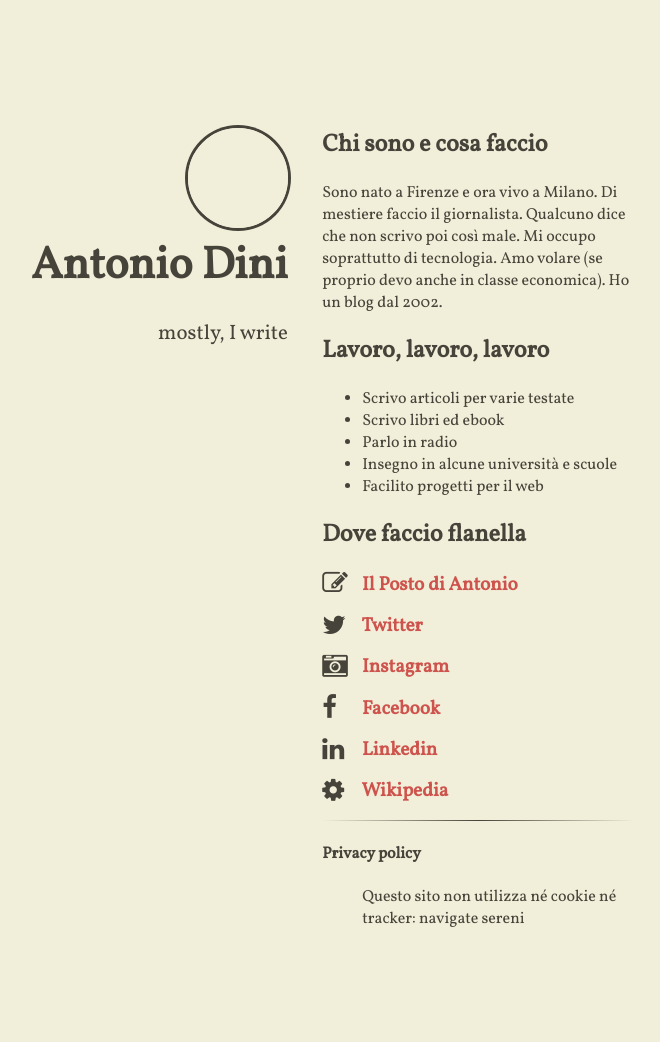
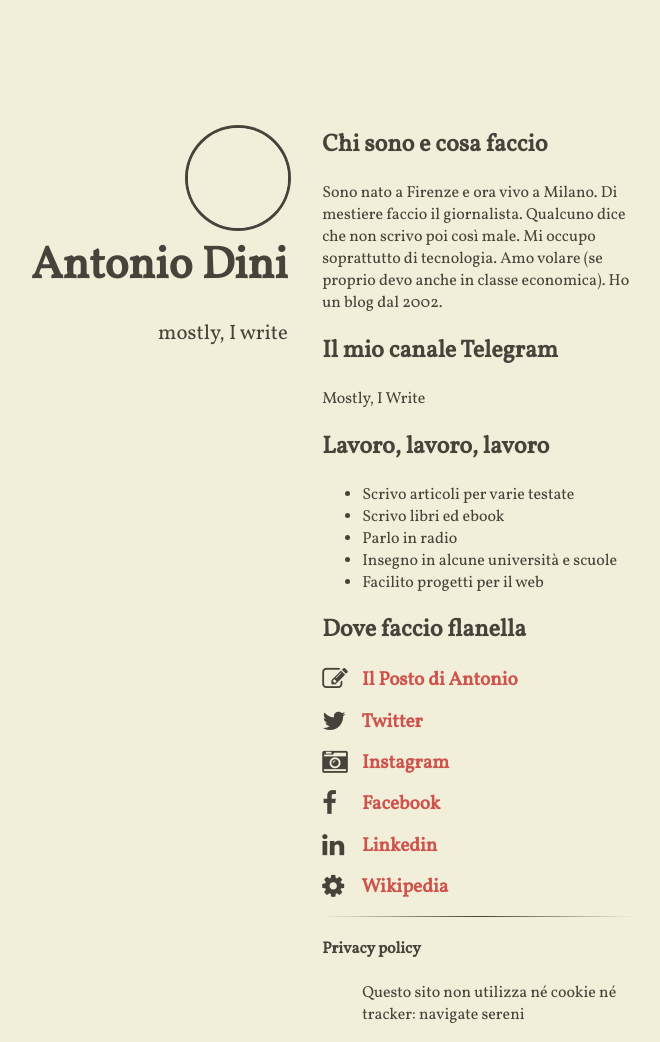
Before and after one commit to antoniodini/antoniodini.github.io, a Jekyll site: the page built from index.html, in a window 1280 px wide. Shown: the whole page, without its empty margins (345-1005 px from the left). Built offline with Jekyll 4.4.1, drawn with Linux system fonts in a browser that asks for light colours; nearby versions of some CDN libraries; before the commit the page ends 946 px from its top, so only the background shows below that.

Commit message:
Aggiunto Mostly, I Write
Per la trasmissione radio di Verona, Radio Gamma 5

```diff
--- a/_includes/content.html
+++ b/_includes/content.html
@@ -1,5 +1,8 @@
 <h2>Chi sono e cosa faccio</h2>
 <p>Sono nato a Firenze e ora vivo a Milano. Di mestiere faccio il giornalista. Qualcuno dice che non scrivo poi così male. Mi occupo soprattutto di tecnologia. Amo volare (se proprio devo anche in classe economica). Ho un blog dal 2002.</p>
+
+<h2>Il mio canale Telegram</h2>
+<p><a href"https://t.me/mostlyiwrite">Mostly, I Write</a></p>
 
 <h2>Lavoro, lavoro, lavoro</h2>
 <ul>
```
